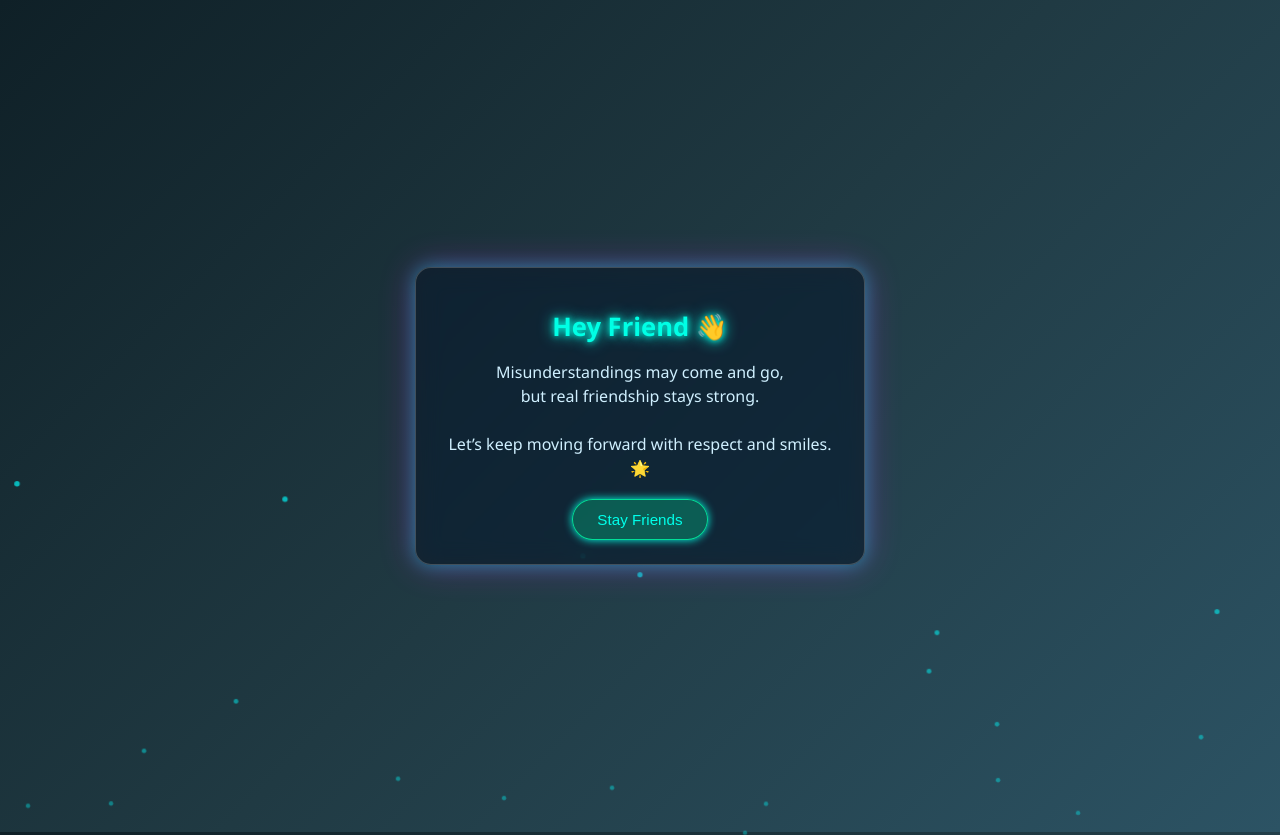
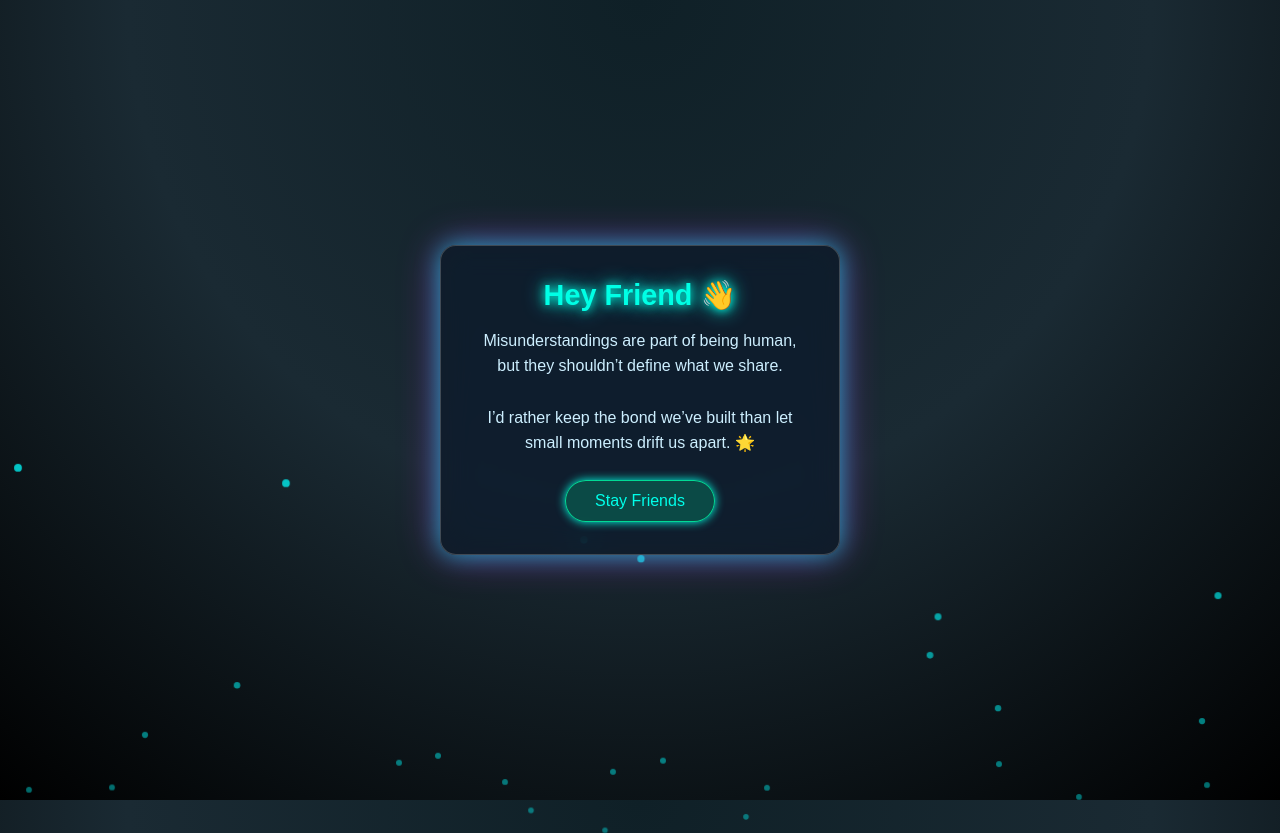
Before and after one commit to sdpunwatkar2/apology-app, a plain HTML site: page index.html in a window 1280 px wide. Drawn offline with Linux system fonts and the light colour scheme.

Commit message:
Update index.html

```diff
--- a/index.html
+++ b/index.html
@@ -5,119 +5,138 @@
     <meta name="viewport" content="width=device-width, initial-scale=1.0" />
     <title>Friendship Apology</title>
     <style>
+      /* Reset */
+      * {
+        margin: 0;
+        padding: 0;
+        box-sizing: border-box;
+      }
+
       body {
-        margin: 0;
-        min-height: 100vh;
+        height: 100vh;
         display: flex;
         justify-content: center;
         align-items: center;
-        background: linear-gradient(135deg, #0f2027, #203a43, #2c5364);
-        font-family: "Segoe UI", Tahoma, Geneva, Verdana, sans-serif;
+        background: radial-gradient(circle at top, #0f2027, #1a2a33, #000);
+        font-family: "Poppins", sans-serif;
         overflow: hidden;
         color: #fff;
-        padding: 1rem;
       }
 
-      .glass-card {
-        width: 100%;
-        max-width: 400px; /* narrower for mobile */
-        padding: 1.5rem;
+      .card {
+        width: 90%;
+        max-width: 400px;
+        padding: 2rem;
         border-radius: 16px;
-        -webkit-backdrop-filter: blur(12px) saturate(180%);
-        backdrop-filter: blur(12px) saturate(180%);
-        background: rgba(17, 25, 40, 0.65);
+        background: rgba(17, 25, 40, 0.7);
+        backdrop-filter: blur(15px) saturate(180%);
         border: 1px solid rgba(255, 255, 255, 0.2);
-        box-shadow: 0 0 18px rgba(0, 255, 255, 0.4),
-          0 0 35px rgba(255, 0, 255, 0.3);
+        box-shadow: 0 0 25px rgba(0, 255, 255, 0.6),
+          0 0 40px rgba(255, 0, 255, 0.4);
         text-align: center;
+        position: relative;
         z-index: 2;
+        animation: fadeIn 1.2s ease;
       }
 
-      h1 {
-        font-size: 1.6rem;
+      .card h1 {
+        font-size: 1.8rem;
         margin-bottom: 1rem;
         color: #00ffe5;
-        text-shadow: 0 0 6px #00ffe5, 0 0 15px #00ffe5;
+        text-shadow: 0 0 10px #00ffe5, 0 0 20px #00ffe5;
       }
 
-      p {
+      .card p {
         font-size: 1rem;
-        margin-bottom: 1.2rem;
-        line-height: 1.5;
-        color: #d0f0ff;
+        line-height: 1.6;
+        margin-bottom: 1.5rem;
+        color: #cdefff;
       }
 
-      button {
-        background: rgba(0, 255, 170, 0.25);
+      .card button {
+        background: rgba(0, 255, 170, 0.2);
         border: 1px solid rgba(0, 255, 170, 0.8);
-        padding: 0.7rem 1.5rem;
-        border-radius: 50px;
-        font-size: 0.95rem;
+        padding: 0.7rem 1.8rem;
+        border-radius: 40px;
+        font-size: 1rem;
         color: #00ffea;
         cursor: pointer;
         transition: 0.3s;
-        box-shadow: 0 0 8px #00ffe5;
+        box-shadow: 0 0 10px #00ffe5;
       }
 
-      button:hover {
-        background: rgba(0, 255, 170, 0.45);
-        box-shadow: 0 0 15px #00ffe5, 0 0 25px #00ffe5;
+      .card button:hover {
+        background: rgba(0, 255, 170, 0.4);
+        box-shadow: 0 0 20px #00ffe5, 0 0 40px #00ffe5;
       }
 
-      /* Floating particles */
+      /* Floating particles for background */
       .particle {
         position: absolute;
-        width: 6px;
-        height: 6px;
-        background: rgba(0, 255, 255, 0.8);
+        width: 8px;
+        height: 8px;
+        background: rgba(0, 255, 255, 0.9);
         border-radius: 50%;
         animation: float 12s linear infinite;
+        z-index: 1;
       }
 
       @keyframes float {
         from {
-          transform: translateY(100vh) scale(0.5);
+          transform: translateY(100vh) scale(0.4);
           opacity: 0;
         }
         to {
-          transform: translateY(-10vh) scale(1);
+          transform: translateY(-10vh) scale(1.1);
           opacity: 1;
         }
       }
 
-      /* Mobile adjustments */
-      @media (max-width: 480px) {
-        .glass-card {
-          padding: 1.2rem;
+      @keyframes fadeIn {
+        from {
+          opacity: 0;
+          transform: translateY(20px);
+        }
+        to {
+          opacity: 1;
+          transform: translateY(0);
+        }
+      }
+
+      /* Mobile tweaks */
+      @media (max-width: 500px) {
+        .card {
+          padding: 1.5rem;
           border-radius: 14px;
         }
-        h1 {
-          font-size: 1.4rem;
+        .card h1 {
+          font-size: 1.5rem;
         }
-        p {
+        .card p {
+          font-size: 0.95rem;
+        }
+        .card button {
           font-size: 0.9rem;
-        }
-        button {
-          font-size: 0.85rem;
-          padding: 0.6rem 1.2rem;
+          padding: 0.6rem 1.5rem;
         }
       }
     </style>
   </head>
   <body>
-    <div class="glass-card">
+    <div class="card">
       <h1>Hey Friend 👋</h1>
       <p>
-        Misunderstandings may come and go,<br />
-        but real friendship stays strong.<br /><br />
-        Let’s keep moving forward with respect and smiles. 🌟
+        Misunderstandings are part of being human, but they shouldn’t define
+        what we share.<br /><br />
+        I’d rather keep the bond we’ve built than let small moments drift us
+        apart. 🌟
       </p>
       <button onclick="alert('Glad we are cool again 🙂')">Stay Friends</button>
     </div>
 
     <script>
-      // Create floating neon particles
-      for (let i = 0; i < 20; i++) {
+      // Generate floating particles
+      for (let i = 0; i < 25; i++) {
         const particle = document.createElement("div");
         particle.className = "particle";
         particle.style.left = Math.random() * 100 + "vw";
```
